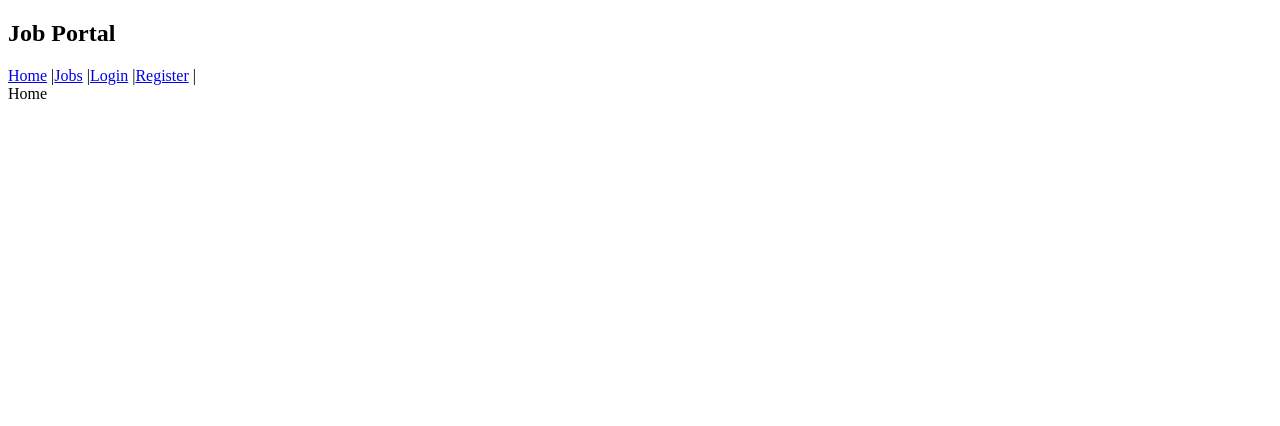
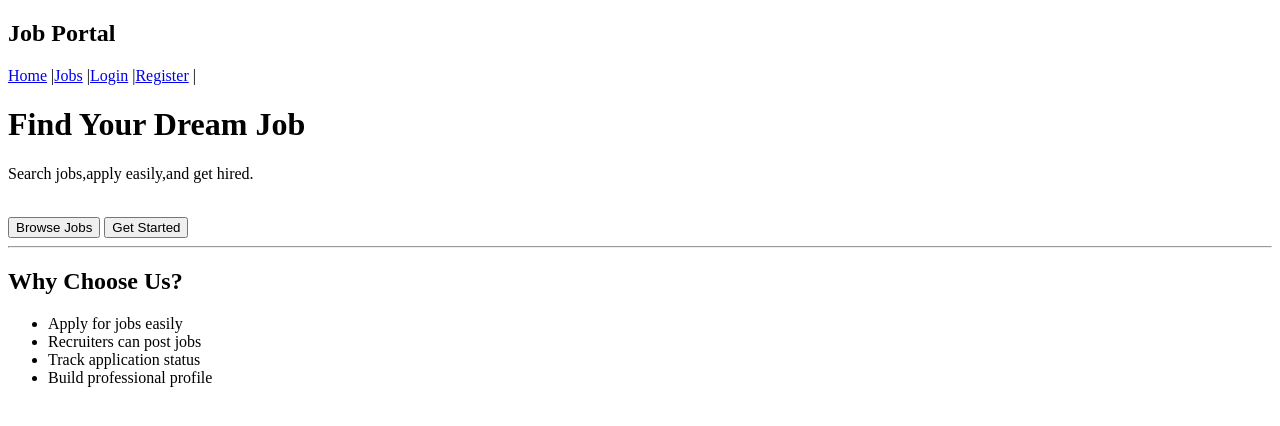
Before and after one commit to Meenakshi-Jisha/job-portal, a React (Vite) app in the folder client/: page / in a window 1280 px wide. Shown: the top 426 px of the page. Built offline with nearby package versions, Linux system fonts and the light colour scheme.

Commit message:
Created home page ui

```diff
--- a/client/src/pages/Home.jsx
+++ b/client/src/pages/Home.jsx
@@ -1,9 +1,21 @@
-import React from 'react'
+import {Link} from "react-router-dom";
 
-function Home() {
-  return (
-    <div>Home</div>
+function Home(){
+  return(
+    <div>
+      <h1>  Find Your Dream Job </h1>
+      <p>Search jobs,apply easily,and get hired.</p><br/>
+      <Link to="/jobs"><button> Browse Jobs</button></Link>{" "}
+      <Link to="/register"><button> Get Started</button></Link>
+      <hr/>
+      <h2> Why Choose Us? </h2>
+      <ul>
+        <li>Apply for jobs easily </li>
+        <li> Recruiters can post jobs </li>
+        <li> Track application status </li>
+        <li> Build professional profile </li>
+      </ul>
+    </div>
   )
 }
-
-export default Home
+export default Home;
```
